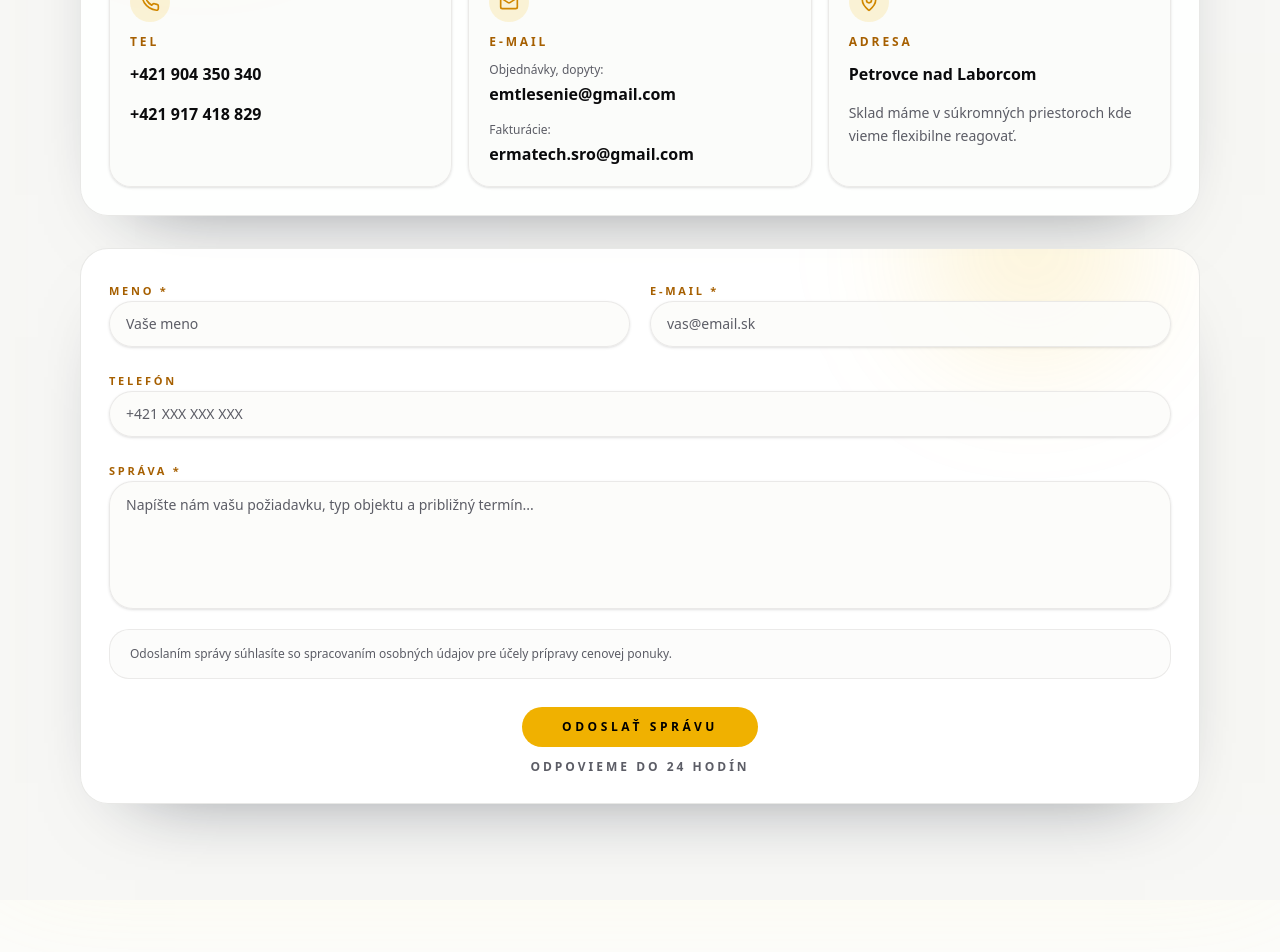
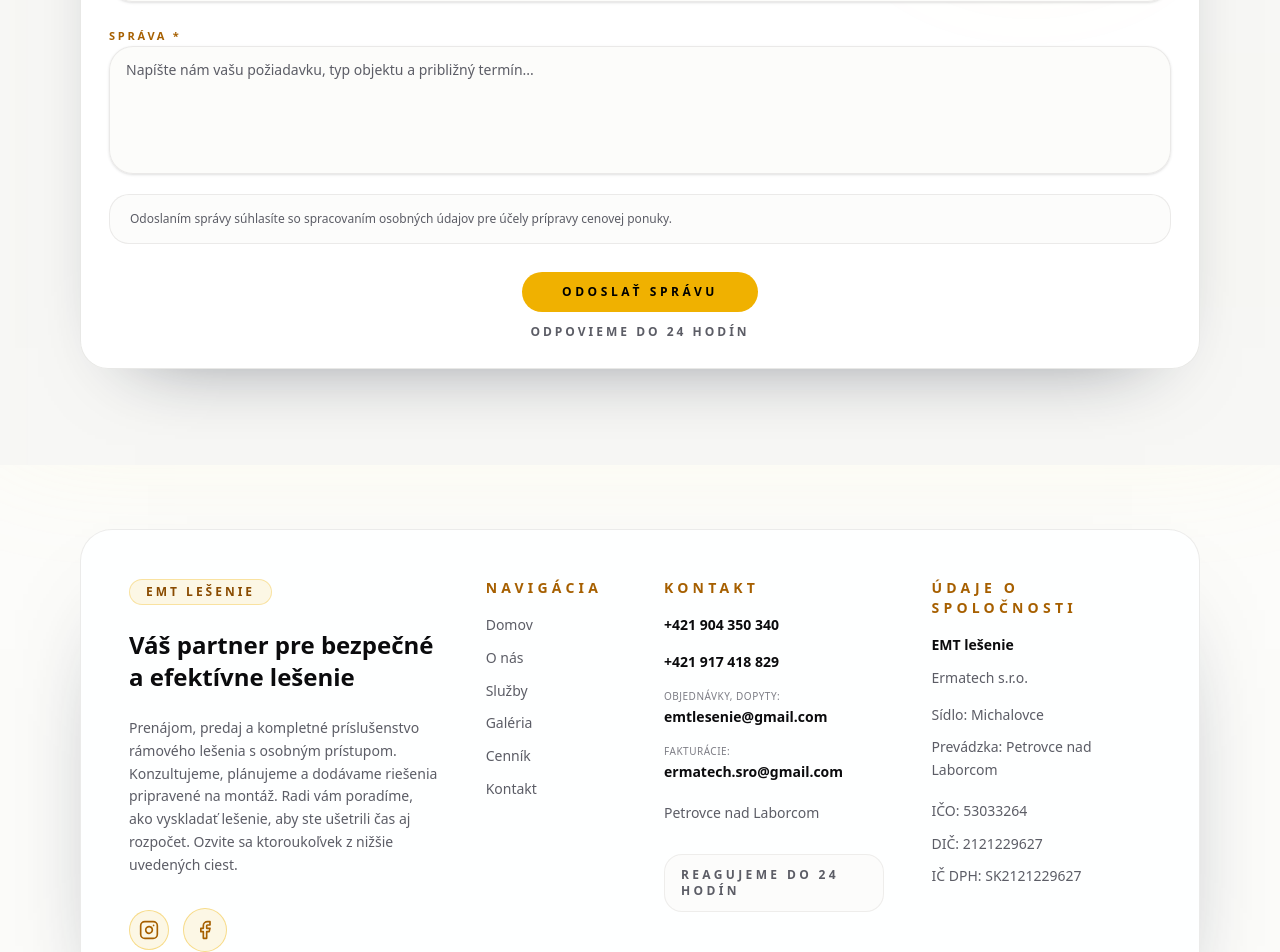
Before and after one commit to jkoick/emt-lesenie, a Next.js app: page / in a window 1280 px wide. Shown: the part 7060-8012 px from the top of the page. Built offline with nearby package versions, Linux system fonts and the light colour scheme.

Commit message:
removed conact section and moved the description

```diff
--- a/src/components/contact.tsx
+++ b/src/components/contact.tsx
@@ -145,7 +145,7 @@ export function Contact() {
         </ScrollReveal>
 
         <div className="mt-14 space-y-8">
-          <ScrollReveal className="relative overflow-hidden rounded-[28px] border border-border/70 bg-card/90 shadow-[0_34px_80px_-55px_rgba(15,23,42,0.6)]">
+          {/* <ScrollReveal className="relative overflow-hidden rounded-[28px] border border-border/70 bg-card/90 shadow-[0_34px_80px_-55px_rgba(15,23,42,0.6)]">
             <div className="absolute -top-24 left-8 h-44 w-44 rounded-full bg-yellow-500/20 blur-3xl" />
             <div className="relative space-y-6 p-7">
               <div>
@@ -208,7 +208,7 @@ export function Contact() {
                 ))}
               </div>
             </div>
-          </ScrollReveal>
+          </ScrollReveal> */}
 
           <ScrollReveal
             delay={120}
--- a/src/components/footer.tsx
+++ b/src/components/footer.tsx
@@ -21,7 +21,7 @@ export function Footer() {
       <div className="absolute inset-x-0 -top-32 h-64 bg-gradient-to-b from-yellow-200/25 via-transparent to-transparent blur-3xl" />
       <div className="absolute inset-x-0 bottom-[-160px] h-[280px] bg-gradient-to-t from-yellow-200/30 via-transparent to-transparent blur-3xl" />
 
-      <div className="container relative mx-auto px-4 py-16">
+      <div className="container relative mx-auto max-w-6xl px-4 py-16">
         <ScrollReveal className="rounded-[32px] border border-border/60 bg-card/90 p-8 md:p-12 shadow-[0_52px_110px_-68px_rgba(15,23,42,0.75)]">
           <div className="grid gap-12 lg:grid-cols-12">
             <div className="space-y-6 lg:col-span-4">
@@ -34,7 +34,8 @@ export function Footer() {
               <p className="text-sm leading-relaxed text-muted-foreground max-w-md">
                 Prenájom, predaj a kompletné príslušenstvo rámového lešenia s
                 osobným prístupom. Konzultujeme, plánujeme a dodávame riešenia
-                pripravené na montáž.
+                pripravené na montáž. Radi vám poradíme, ako vyskladať lešenie, aby ste ušetrili čas
+                aj rozpočet. Ozvite sa ktoroukoľvek z nižšie uvedených ciest.
               </p>
               <div className="flex flex-wrap items-center gap-3.5 pt-2">
                 {config && (
```
